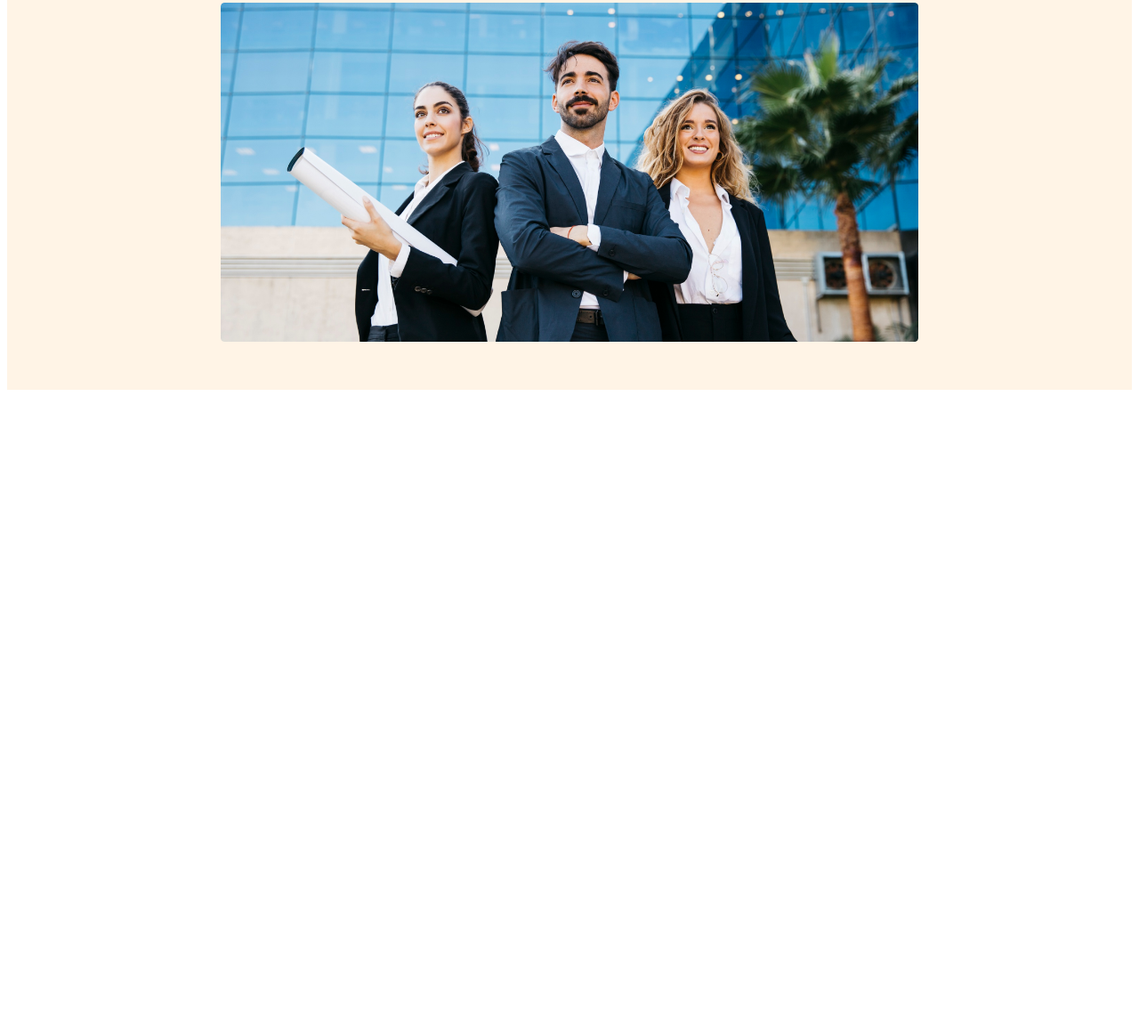
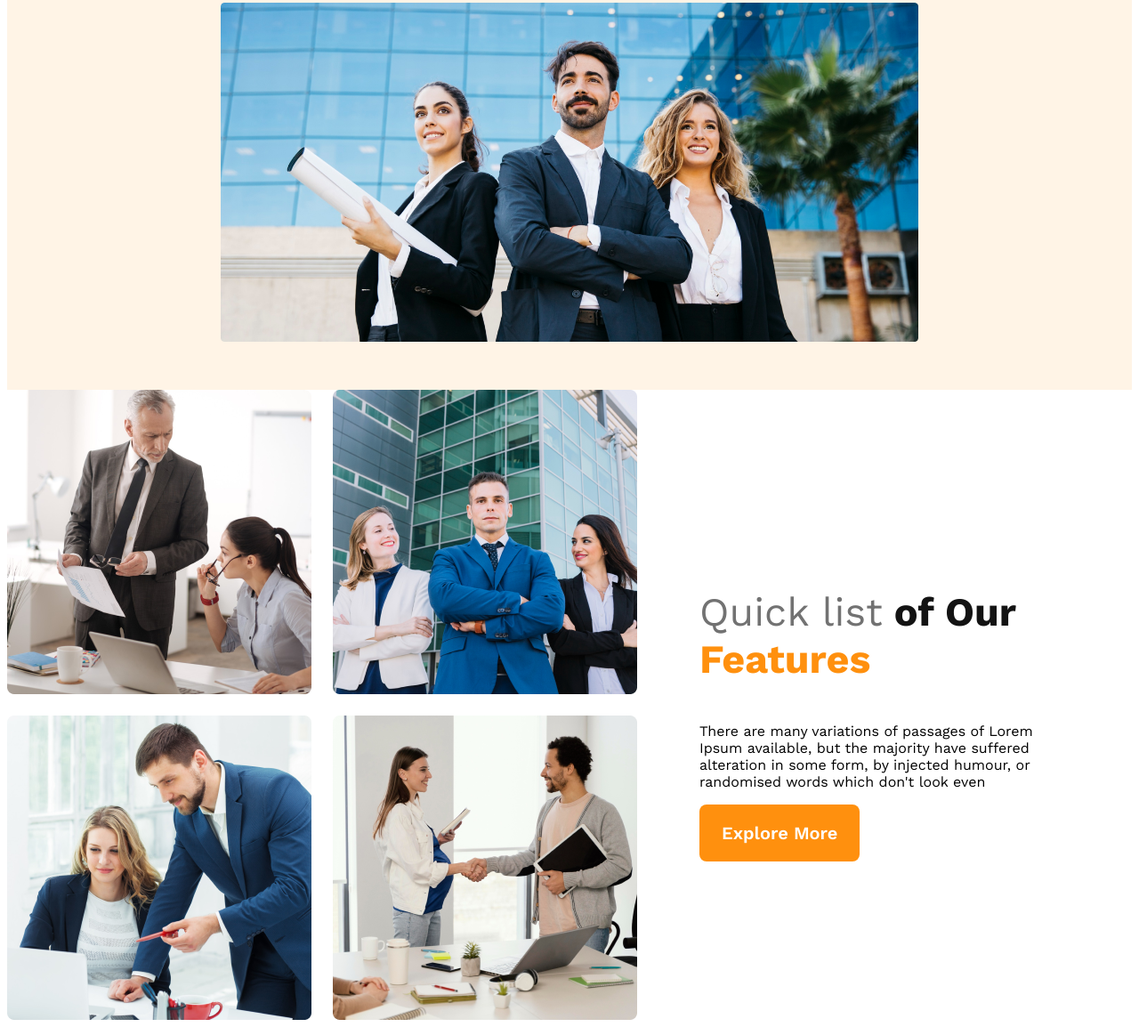
Before and after one commit to olirahman11/g3-architects-website, a plain HTML site: page index.html in a window 1280 px wide. Shown: the part 573-1727 px from the top of the page at 89% size. Before the commit the page ends 1019 px from the top, so only its background shows below. Drawn offline with nearby package versions, Linux system fonts and the light colour scheme.

Commit message:
added feature section

```diff
--- a/index.html
+++ b/index.html
@@ -10,6 +10,7 @@
 </head>
 
 <body>
+  <!-- header start -->
   <header>
 
     <nav>
@@ -39,8 +40,33 @@
 
   </header>
 
+  <!-- header end  -->
+
   <main>
+    <section class="teams-container">
+      <div class="teams-images">
+        <img src="images/team1.png" alt="">
+        <img src="images/team2.png" alt="">
+        <img src="images/team3.png" alt="">
+        <img src="images/team4.png" alt="">
 
+      </div>
+      <div class="teams-contant">
+        <h3 class="teams-title">
+          <span class="Quick-list">Quick list</span> <span class="of-Our">of Our</span> <span
+            class="Features">Features</span>
+
+        </h3>
+        <p class="teams-descripttion">
+          There are many variations of passages of Lorem Ipsum available, but the majority have suffered alteration in
+          some form,
+          by injected humour, or randomised words which don't look even
+        </p>
+        <button class="btn">Explore More </button>
+
+      </div>
+
+    </section>
   </main>
 
   <footer>
--- a/styles/architects.css
+++ b/styles/architects.css
@@ -90,3 +90,39 @@ nav li a {
   }
 
 }
+
+/* main style  */
+
+main{
+  max-width: 1440px;
+  margin: 0px auto;
+
+}
+.teams-container{
+  display: flex;
+  align-items: center;
+}
+.teams-images{
+  display: grid;
+  grid-template-columns: repeat(2, 1fr);
+  gap: 1.5rem;
+}
+.teams-contant{
+  padding-left: 70px;
+  padding-right: 70px;
+}
+.teams-title{
+  font-size: 2.8rem;
+}
+
+.Quick-list{
+  color: #727272;
+  font-weight: 500;
+}
+.of-Our{
+  color: #131313;
+}
+.Features{
+  color: #FF900E;
+  font-weight:700 ;
+}
```
